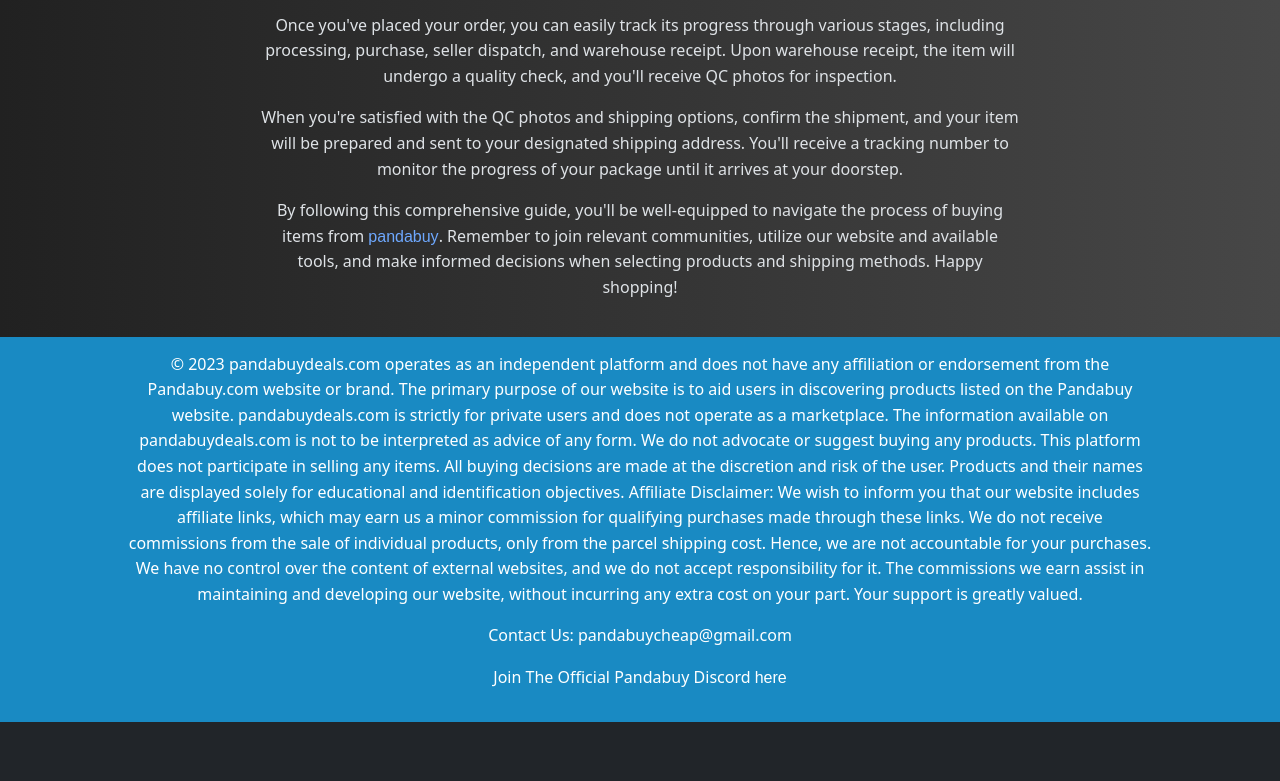
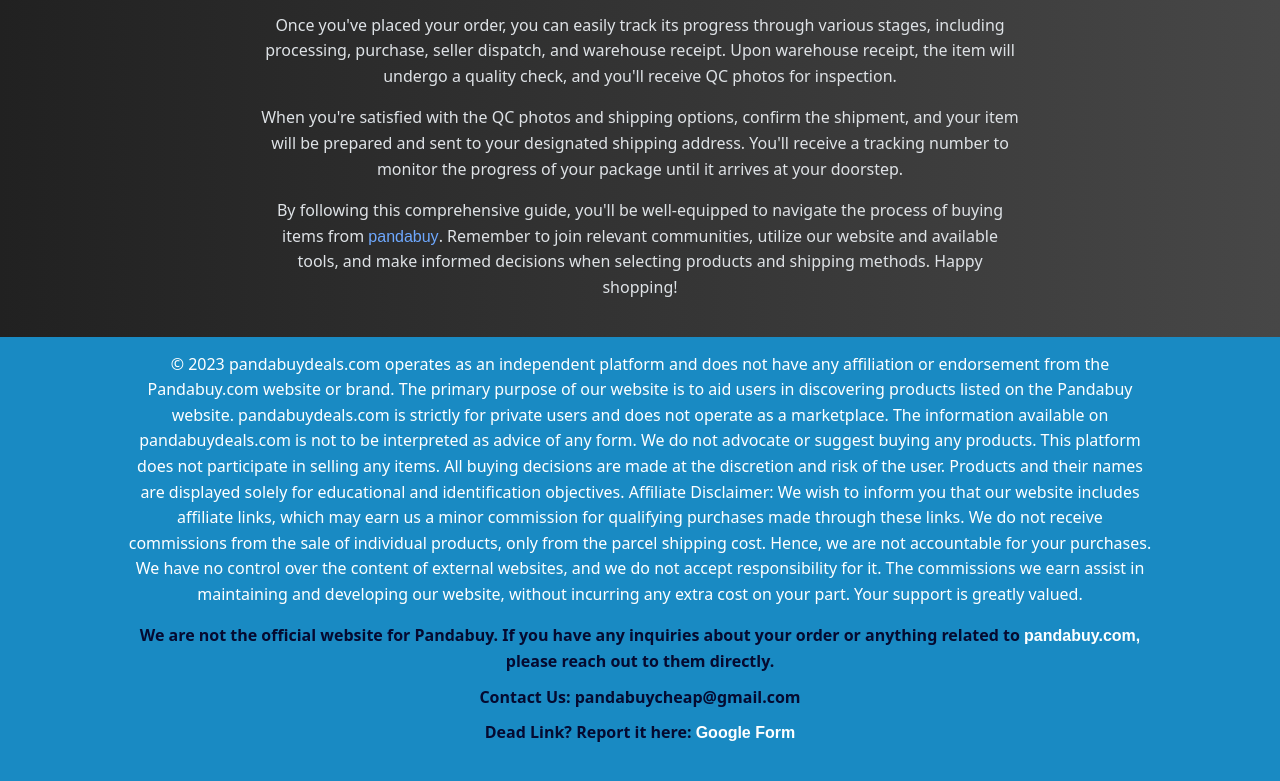
Before and after one commit to FRANK-ZED/website2, a plain HTML site: page help.html in a window 1280 px wide. Shown: the part 1233-2014 px from the top of the page. Before the commit the page ends 1955 px from the top, so only its background shows below. Drawn offline with nearby package versions, Linux system fonts and the light colour scheme.

Commit message:
Add files via upload

```diff
--- a/help.html
+++ b/help.html
@@ -134,10 +134,19 @@
         commissions from the sale of individual products, only from the parcel shipping cost. Hence, we are not
         accountable for your purchases. We have no control over the content of external websites, and we do not
         accept responsibility for it. The commissions we earn assist in maintaining and developing our website,
-        without incurring any extra cost on your part. Your support is greatly valued. </p>
-    <p>Contact Us: pandabuycheap@gmail.com</p>
-    <p>Join The Official Pandabuy Discord <a target="0" class= "dis" href="https://discord.com/invite/gd2YHejgAw">here</a></p>
+        without incurring any extra cost on your part. Your support is greatly valued.
+    </p>
+
+    <p class="info">We are not the official website for Pandabuy. If you have any inquiries about your order or anything related to <a class= "dis" target="0" href="https://pandabuy.page.link/UaZHS3LeBfrZjweQ8">pandabuy.com,</a>  please reach out to them directly.</p>
+    <p class="info">Contact Us: pandabuycheap@gmail.com</p>
+    <p class="info">Dead Link? Report it here: <a target="0" class= "dis" href="https://docs.google.com/forms/d/e/1FAIpQLSdUvyo_45wyab5dzDEA13gpcOvn1qhGLxg7ChU3tt4FS90naQ/viewform?usp=sf_link">Google Form</a></p>
+    <br>
+    <br>
+    <br>
+    <br>
+    <br>
 </div>
+
 
 <script src="https://cdn.jsdelivr.net/npm/bootstrap@5.3.2/dist/js/bootstrap.bundle.min.js"
     integrity="sha384-C6RzsynM9kWDrMNeT87bh95OGNyZPhcTNXj1NW7RuBCsyN/o0jlpcV8Qyq46cDfL"
```
Also changed, not shown: about.html (+16 -3 lines), index.html (+1 -0 lines), products.html (+10 -3 lines).
